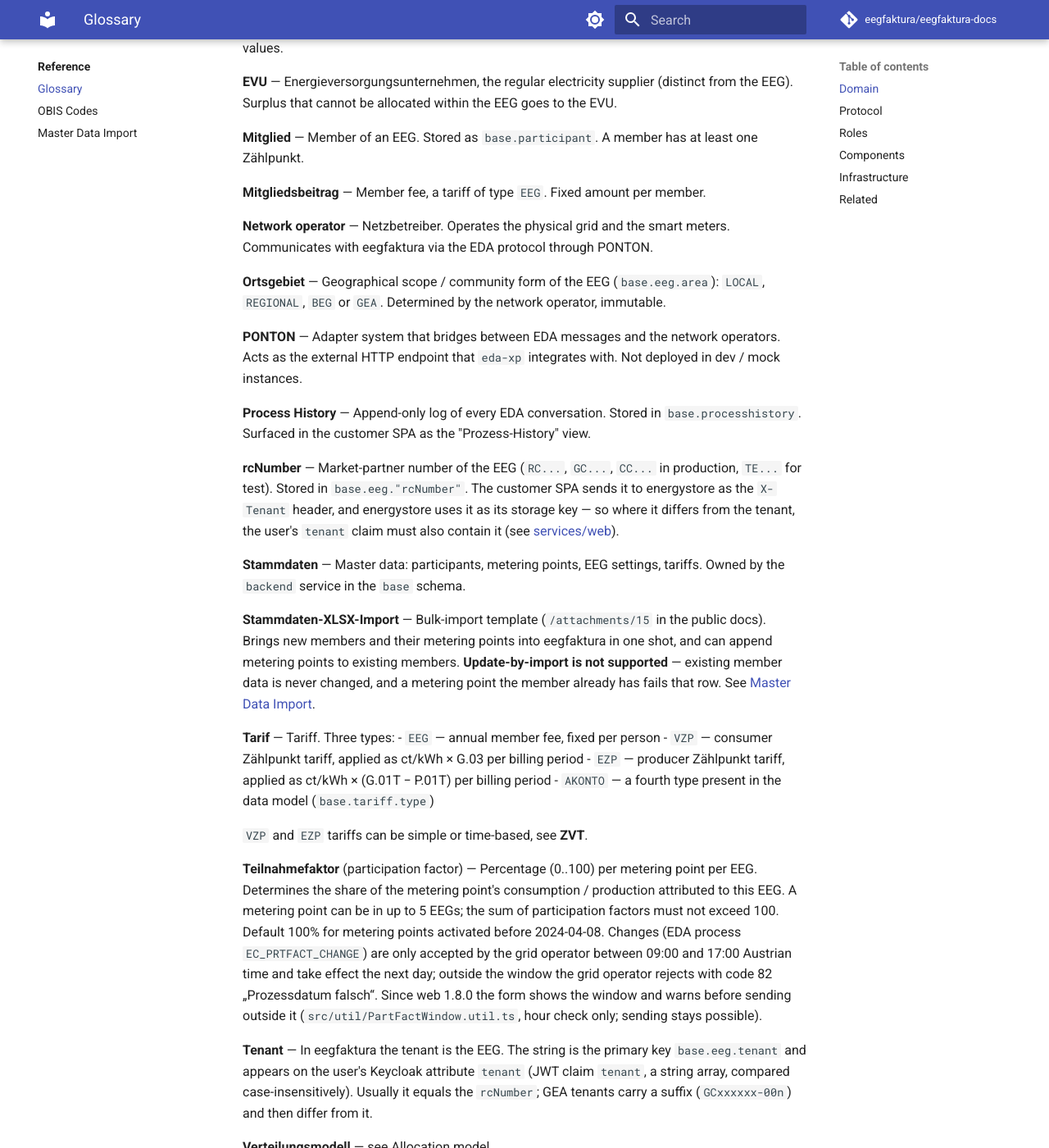
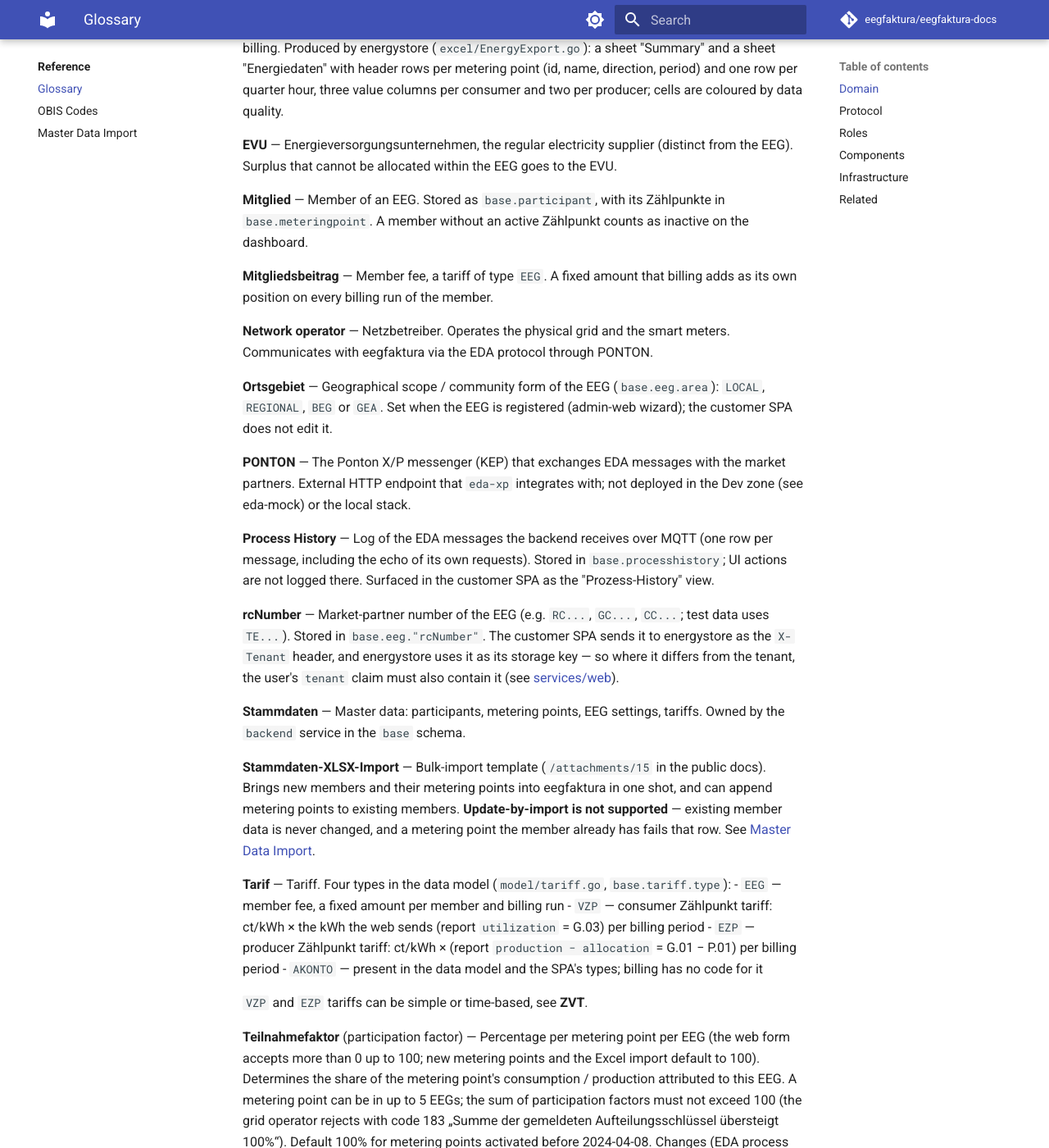
Before and after one commit to eegfaktura/eegfaktura-docs, an MkDocs documentation site: the page built from docs/reference/glossary.md, in a window 1280 px wide and 1400 px high, scrolled down 855 px. Shown: the whole window at 82% size. Built offline with MkDocs 1.6.1 and Material for MkDocs 9.7.7, drawn with Linux system fonts in a browser that asks for light colours; comment, search, counter and statistics services are not loaded; some of the changed text lies outside the part shown.

Commit message:
docs: second pass part A - verify overview, databases, glossary against code
overview: participant/metering-point states on add/confirm (PENDING, NEW/INIT,
offline EEGs), EC_PODLIST effect, revocation messages that set INACTIVE,
billing kWh source (web allocationKWh), 409 condition, XML dispatch by
namespace, gRPC edges in the topology, backend owns no contracts.
databases: participant status writes, processhistory direction (always IN,
no UI actions), eda-xp reads base.eeg, pontonxp DB, EC-ID prefix, anchor fix.
glossary: tariff types/fee per run, Energiedaten sheet layout, process history,
messageCodeVersion = schema set label, EbMsMessage, filestore content,
superuser exemptions, partfact range/code 183, ZP states incl. INIT.

Co-Authored-By: Claude Opus 5.5 <noreply@anthropic.com>

```diff
--- a/docs/reference/glossary.md
+++ b/docs/reference/glossary.md
@@ -4,71 +4,71 @@ Domain terms used throughout the documentation.
 
 ## Domain
 
-**Abrechnungsperiode** — Billing period. Configurable per EEG (`base.eeg."settlementInterval"`): `MONTHLY`, `QUARTER`, `BIANNUAL`, or `ANNUAL`. Once chosen it is changed only in coordination with the platform operator.
+**Abrechnungsperiode** — Billing period. Configurable per EEG (`base.eeg."settlementInterval"`): `MONTHLY`, `QUARTER`, `BIANNUAL`, or `ANNUAL`. Read-only in the customer SPA; a superuser can change it in admin-web (Portal Manager).
 
 **Abrechnungs-Workflow** — Three-phase per-period process: preview creation, preview updates, final billing. After the final-billing action the run is immutable.
 
-**Allocation model** — How surplus production is shared among members (`base.eeg."allocationMode"`). `DYNAMIC` weights by per-period consumption; `STATIC` uses fixed shares.
+**Allocation model** — How the network operator shares the community's production among the consumers (`base.eeg."allocationMode"`, read-only in the customer SPA). `DYNAMIC` weights by consumption per quarter hour; `STATIC` uses fixed shares. eegfaktura does not compute the allocation; it stores the operator's values.
 
 **Approval** — Steps of the online registration process `EC_REQ_ONL`: `ZUSTIMMUNG_ECON` (the member consented in the grid operator's portal → metering point status `APPROVED`) and `ABSCHLUSS_ECON` (the metering point is part of the EEG → status `ACTIVE`).
 
-**Community ID** — The EC-ID assigned by the network operator (`AT00300...`, 33 characters). Stored in `base.eeg."communityId"`. Also called **EC-ID** or **ecId** in the customer SPA, where it scopes the energystore URLs.
+**Community ID** — The EC-ID assigned by the network operator (`AT…`). Stored in `base.eeg."communityId"`. Also called **EC-ID** or **ecId** in the customer SPA, where it scopes the energystore URLs.
 
 **EEG** — Erneuerbare-Energie-Gemeinschaft, an Austrian renewable energy community. One database row in `base.eeg`. One eegfaktura instance can host multiple EEGs (multi-tenant).
 
-**Energiedaten-XLSX** — Energy-data spreadsheet export used by admins to verify data before final billing. Worksheet "Energiedaten" contains one row per metering point × quarter-hour with OBIS values.
+**Energiedaten-XLSX** — Energy-data spreadsheet export used by admins to verify data before final billing. Produced by energystore (`excel/EnergyExport.go`): a sheet "Summary" and a sheet "Energiedaten" with header rows per metering point (id, name, direction, period) and one row per quarter hour, three value columns per consumer and two per producer; cells are coloured by data quality.
 
 **EVU** — Energieversorgungsunternehmen, the regular electricity supplier (distinct from the EEG). Surplus that cannot be allocated within the EEG goes to the EVU.
 
-**Mitglied** — Member of an EEG. Stored as `base.participant`. A member has at least one Zählpunkt.
+**Mitglied** — Member of an EEG. Stored as `base.participant`, with its Zählpunkte in `base.meteringpoint`. A member without an active Zählpunkt counts as inactive on the dashboard.
 
-**Mitgliedsbeitrag** — Member fee, a tariff of type `EEG`. Fixed amount per member.
+**Mitgliedsbeitrag** — Member fee, a tariff of type `EEG`. A fixed amount that billing adds as its own position on every billing run of the member.
 
 **Network operator** — Netzbetreiber. Operates the physical grid and the smart meters. Communicates with eegfaktura via the EDA protocol through PONTON.
 
-**Ortsgebiet** — Geographical scope / community form of the EEG (`base.eeg.area`): `LOCAL`, `REGIONAL`, `BEG` or `GEA`. Determined by the network operator, immutable.
+**Ortsgebiet** — Geographical scope / community form of the EEG (`base.eeg.area`): `LOCAL`, `REGIONAL`, `BEG` or `GEA`. Set when the EEG is registered (admin-web wizard); the customer SPA does not edit it.
 
-**PONTON** — Adapter system that bridges between EDA messages and the network operators. Acts as the external HTTP endpoint that `eda-xp` integrates with. Not deployed in dev / mock instances.
+**PONTON** — The Ponton X/P messenger (KEP) that exchanges EDA messages with the market partners. External HTTP endpoint that `eda-xp` integrates with; not deployed in the Dev zone (see eda-mock) or the local stack.
 
-**Process History** — Append-only log of every EDA conversation. Stored in `base.processhistory`. Surfaced in the customer SPA as the "Prozess-History" view.
+**Process History** — Log of the EDA messages the backend receives over MQTT (one row per message, including the echo of its own requests). Stored in `base.processhistory`; UI actions are not logged there. Surfaced in the customer SPA as the "Prozess-History" view.
 
-**rcNumber** — Market-partner number of the EEG (`RC...`, `GC...`, `CC...` in production, `TE...` for test). Stored in `base.eeg."rcNumber"`. The customer SPA sends it to energystore as the `X-Tenant` header, and energystore uses it as its storage key — so where it differs from the tenant, the user's `tenant` claim must also contain it (see [services/web](../services/web.md#tenant-vs-ecid)).
+**rcNumber** — Market-partner number of the EEG (e.g. `RC...`, `GC...`, `CC...`; test data uses `TE...`). Stored in `base.eeg."rcNumber"`. The customer SPA sends it to energystore as the `X-Tenant` header, and energystore uses it as its storage key — so where it differs from the tenant, the user's `tenant` claim must also contain it (see [services/web](../services/web.md#tenant-vs-ecid)).
 
 **Stammdaten** — Master data: participants, metering points, EEG settings, tariffs. Owned by the `backend` service in the `base` schema.
 
 **Stammdaten-XLSX-Import** — Bulk-import template (`/attachments/15` in the public docs). Brings new members and their metering points into eegfaktura in one shot, and can append metering points to existing members. **Update-by-import is not supported** — existing member data is never changed, and a metering point the member already has fails that row. See [Master Data Import](masterdata-import.md).
 
-**Tarif** — Tariff. Three types:
-- `EEG` — annual member fee, fixed per person
-- `VZP` — consumer Zählpunkt tariff, applied as ct/kWh × G.03 per billing period
-- `EZP` — producer Zählpunkt tariff, applied as ct/kWh × (G.01T − P.01T) per billing period
-- `AKONTO` — a fourth type present in the data model (`base.tariff.type`)
+**Tarif** — Tariff. Four types in the data model (`model/tariff.go`, `base.tariff.type`):
+- `EEG` — member fee, a fixed amount per member and billing run
+- `VZP` — consumer Zählpunkt tariff: ct/kWh × the kWh the web sends (report `utilization` = G.03) per billing period
+- `EZP` — producer Zählpunkt tariff: ct/kWh × (report `production − allocation` = G.01 − P.01) per billing period
+- `AKONTO` — present in the data model and the SPA's types; billing has no code for it
 
 `VZP` and `EZP` tariffs can be simple or time-based, see **ZVT**.
 
-**Teilnahmefaktor** (participation factor) — Percentage (0..100) per metering point per EEG. Determines the share of the metering point's consumption / production attributed to this EEG. A metering point can be in up to 5 EEGs; the sum of participation factors must not exceed 100. Default 100% for metering points activated before 2024-04-08. Changes (EDA process `EC_PRTFACT_CHANGE`) are only accepted by the grid operator between 09:00 and 17:00 Austrian time and take effect the next day; outside the window the grid operator rejects with code 82 „Prozessdatum falsch“. Since web 1.8.0 the form shows the window and warns before sending outside it (`src/util/PartFactWindow.util.ts`, hour check only; sending stays possible).
+**Teilnahmefaktor** (participation factor) — Percentage per metering point per EEG (the web form accepts more than 0 up to 100; new metering points and the Excel import default to 100). Determines the share of the metering point's consumption / production attributed to this EEG. A metering point can be in up to 5 EEGs; the sum of participation factors must not exceed 100 (the grid operator rejects with code 183 „Summe der gemeldeten Aufteilungsschlüssel übersteigt 100%“). Default 100% for metering points activated before 2024-04-08. Changes (EDA process `EC_PRTFACT_CHANGE`) are only accepted by the grid operator between 09:00 and 17:00 Austrian time and take effect the next day; outside the window the grid operator rejects with code 82 „Prozessdatum falsch“. Since web 1.8.0 the form shows the window and warns before sending outside it (`src/util/PartFactWindow.util.ts`, hour check only; sending stays possible).
 
 **Tenant** — In eegfaktura the tenant is the EEG. The string is the primary key `base.eeg.tenant` and appears on the user's Keycloak attribute `tenant` (JWT claim `tenant`, a string array, compared case-insensitively). Usually it equals the `rcNumber`; GEA tenants carry a suffix (`GCxxxxxx-00n`) and then differ from it.
 
 **Verteilungsmodell** — see Allocation model.
 
-**Zählpunkt (ZP)** — Metering point. Direction is `CONSUMPTION` or `GENERATION`. Identified by a 33-character AT-prefixed string assigned by the network operator. Status in the online registration flow: `NEW` → `PENDING` → `APPROVED` → `ACTIVE`; further states include `INACTIVE` (also the result of a revocation), `REJECTED`, `INVALID`, `ARCHIVED` (`model/participant.go`). `REVOKED` exists as a constant but is not set by the revocation flow.
+**Zählpunkt (ZP)** — Metering point. Direction is `CONSUMPTION` or `GENERATION`. Identified by a 33-character string starting with `AT`, assigned by the network operator (the web form checks the length). Process state in the online registration flow: `NEW` → `INIT` → `PENDING` → `APPROVED` → `ACTIVE`; further states include `INACTIVE` (also the result of a revocation), `REJECTED`, `INVALID`, `ARCHIVED` (`model/participant.go`). `REVOKED` exists as a constant but is not set by the revocation flow.
 
 **ZVT** — Zeitvariabler Tarif (time-of-use tariff), since web 1.8.0. A `VZP`/`EZP` tariff in mode "Zeitbasiert" has a base price plus up to two named time windows (15-minute raster, may cross midnight) with their own price. For billing, energystore returns per-window sums (`buckets`) per metering point, and the SPA forwards them with the window definitions to billing.
 
 ## Protocol
 
-**EDA** — Energie Daten Austausch Austria. Asynchronous XML messaging protocol for grid-operator communication.
+**EDA** — The Austrian energy-industry data exchange: asynchronous XML messaging (ebUtilities schemas) between grid operators and market participants such as EEGs.
 
-**EbMsMessage** — Inbound EDA message structure after scalaxb parsing. Wraps the XML payload with conversation metadata.
+**EbMsMessage** — eda-xp's JSON message model on MQTT, in both directions (message code, conversation id, sender / receiver, `ecId`, meter and energy data). eda-xp maps it from and to the EDA XML; it does not carry the XML itself.
 
 **EC_REQ_***/**CM_REV_*** etc. — EDA process codes. See [Messaging](../architecture/messaging.md) for the catalogue of codes used by eegfaktura.
 
-**messageCodeVersion** — EDA process version (e.g. `02.30`). Drives handler selection in `MessageHelper`. Distinct from the schema-version XML attribute.
+**messageCodeVersion** — Version label on an outbound request (e.g. `02.40`), stamped by the backend from its config `eda-process-versions.<MESSAGE_CODE>`. It is the schema set version, not the process version, and selects the XML builder in the message class's `getVersion()`; eda-xp sends it as Ponton header `MessageVersion`. Inbound documents are dispatched by their XML namespace instead.
 
-**OBIS** — Object Identification System. Standardized codes for energy-meter readings. Format `<medium>-<channel>:<group>.<attribute>.<storage>` followed by a vendor extension. eegfaktura uses a small canonical subset documented in [OBIS Codes](obis-codes.md).
+**OBIS** — Object Identification System. Standardized codes for energy-meter readings. eegfaktura sees them in the abbreviated `A-B:C.D.E` form followed by a token (`1-1:1.9.0 G.01`). eegfaktura uses a small canonical subset documented in [OBIS Codes](obis-codes.md).
 
-**G.01 / G.02 / G.03 / P.01** — eegfaktura's OBIS extensions. Roughly: G.01 = measured total, G.02 = theoretically allocatable share, G.03 = actually covered share, P.01 = surplus. Both consumer and producer Zählpunkte have a G.01 with different semantics.
+**G.01 / G.02 / G.03 / P.01** — The EDA tokens for the EEG quantities. Roughly: G.01 = measured total, G.02 = theoretically allocatable share, G.03 = actually covered share, P.01 = surplus. Both consumer and producer Zählpunkte have a G.01 with different semantics.
 
 **T-Variant** (e.g. `G.01T`) — value × participation factor / 100. Mandatory for billing periods starting 2024-04-08 or later.
 
@@ -76,11 +76,11 @@ Domain terms used throughout the documentation.
 
 **EEG_ADMIN** — Keycloak group (JWT claim `access_groups`). Full admin for the user's own tenant. Required for billing API calls.
 
-**EEG_OWNER** — Keycloak group. Reserved for future reporting use. No code path currently checks it.
+**EEG_OWNER** — Keycloak group. No code path checks it; admin-backend assigns it together with `EEG_ADMIN` to new community logins.
 
 **EEG_USER** — Keycloak group. Regular member. Sees only their own participant data in the customer SPA.
 
-**superuser** — Keycloak **realm role** (`realm_access.roles`), not a group. Cross-tenant maintenance role: backend and energystore skip the tenant check for it, and the customer SPA lists all EEGs. Required for admin-web login and the admin-backend routes.
+**superuser** — Keycloak **realm role** (`realm_access.roles`), not a group. Cross-tenant maintenance role: backend, energystore, billing and filestore skip the tenant check for it, and the customer SPA lists all EEGs. Required for admin-web login and the admin-backend routes.
 
 ## Components
 
@@ -92,13 +92,13 @@ Domain terms used throughout the documentation.
 
 **billing** — Java/Spring service. Generates billing documents, owns the `billingj` schema.
 
-**eda-xp** — Scala/Pekko EDA gateway. Speaks HTTP with PONTON, MQTT with the rest of the platform. Sometimes named `eda-xp-connector` or `xp-adapter` in legacy configs.
+**eda-xp** — Scala/Pekko EDA gateway. Speaks HTTP with PONTON (or mail with tenant mailboxes), MQTT with backend and energystore, and serves gRPC (member mails, Ponton registration). Sometimes named `eda-xp-connector` or `xp-adapter` in legacy configs.
 
 **eda-mock** — Dev-zone placeholder for the PONTON/KEP side: two `traefik/whoami` HTTP echo containers that answer eda-xp's outbound calls with 200; no code of its own, no MQTT, no grid-operator responses.
 
-**energystore** — Go + Badger service. Stores per-period energy time-series and answers report queries.
+**energystore** — Go + Badger service. Stores the quarter-hour energy values delivered by the network operator and answers report queries.
 
-**filestore** — Python service. Stores generated documents and serves member-side downloads.
+**filestore** — Python service. Stores member documents (contracts uploaded in the customer SPA) and serves authenticated downloads. Billing PDFs stay in billing's own schema.
 
 **web** — React SPA for community members. Customer-facing UI.
 
@@ -106,7 +106,7 @@ Domain terms used throughout the documentation.
 
 **Badger** — Embedded KV store used by energystore. Persists to a local volume.
 
-**Mosquitto** — Eclipse Mosquitto MQTT broker. The message bus for EDA inbound and energy-data ingestion.
+**Mosquitto** — Eclipse Mosquitto MQTT broker. The message bus for outbound EDA requests, inbound EDA messages and energy-data ingestion.
 
 
 ## Related
```
Also changed, not shown: docs/architecture/databases.md (+9 -9 lines), docs/architecture/overview.md (+21 -12 lines).
